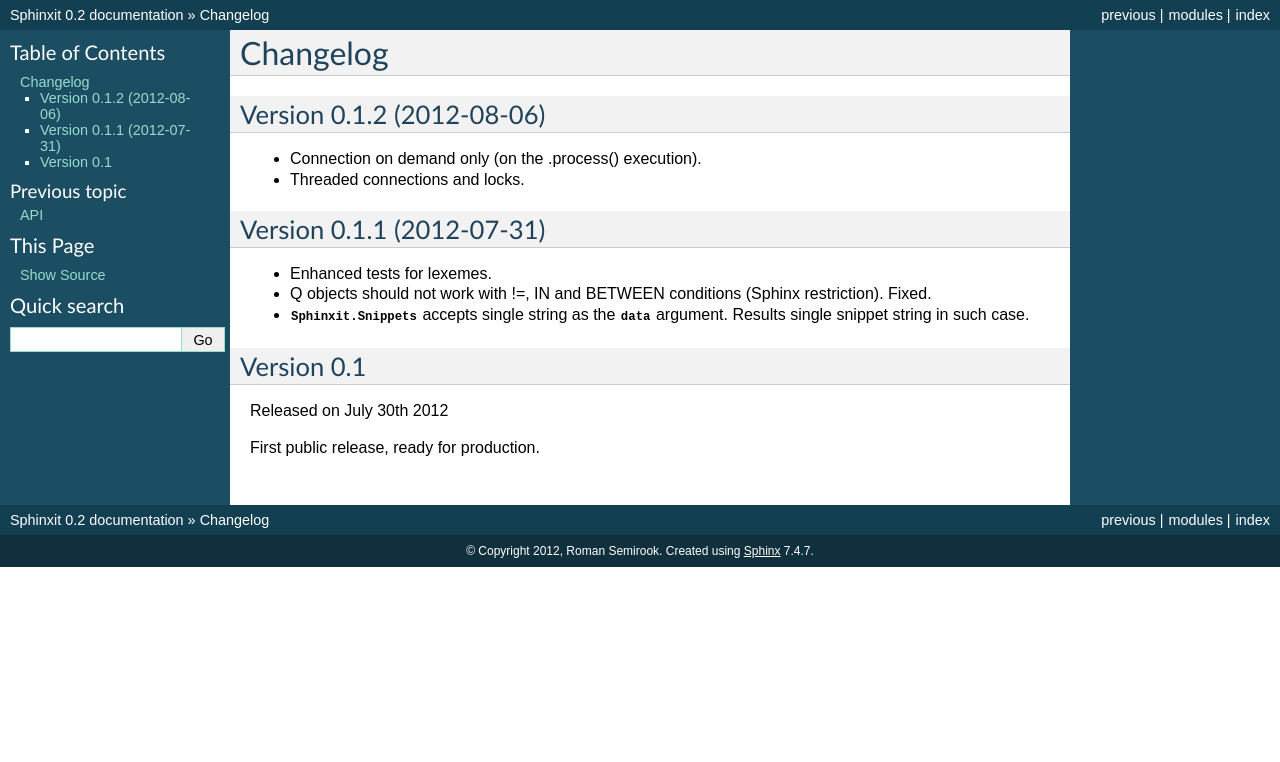
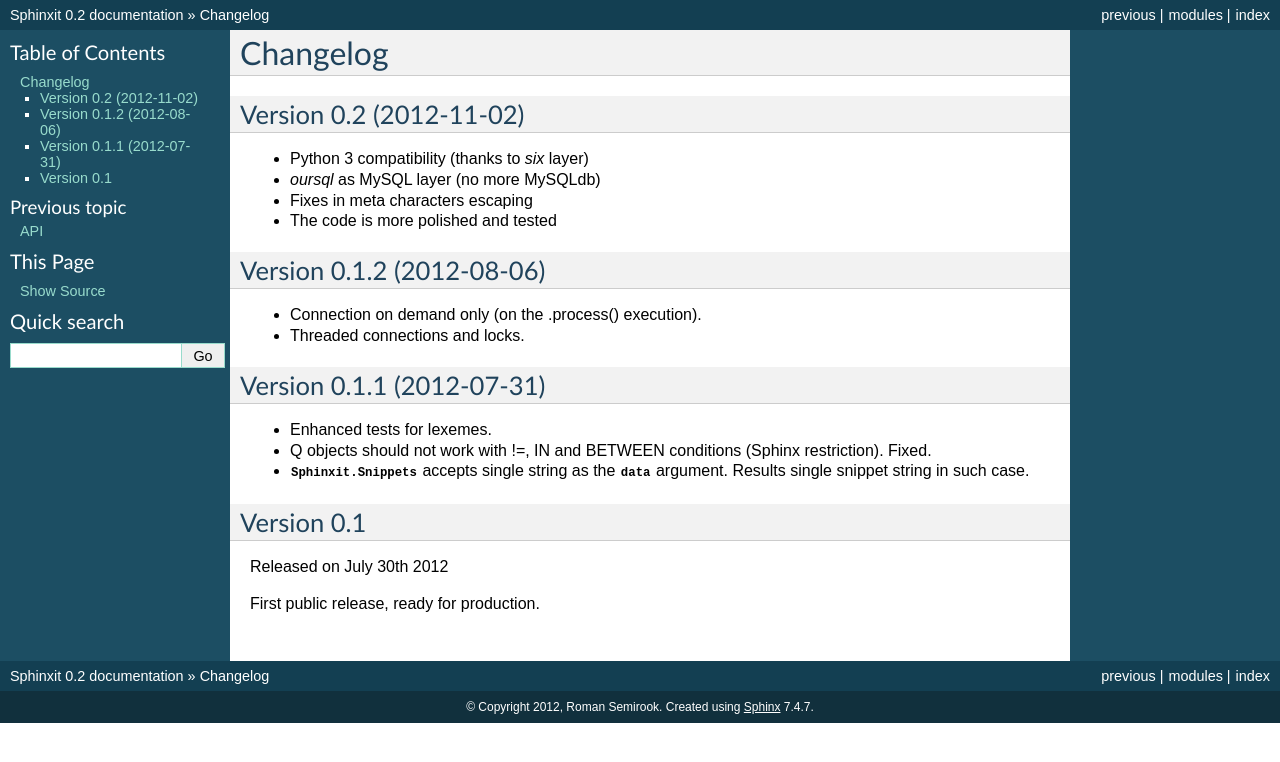
Before and after one commit to semirook/sphinxit, a Sphinx documentation site: the page built from docs/changelog.rst, in a window 1280 px wide. Shown: the top 762 px of the page. Built offline with Sphinx 7.4.7, drawn with Linux system fonts in a browser that asks for light colours.

Commit message:
Oh, changelog! 0.2 release!

```diff
--- a/docs/changelog.rst
+++ b/docs/changelog.rst
@@ -3,6 +3,13 @@
 Changelog
 =========
 
+Version 0.2 (2012-11-02)
+--------------------------
+
+* Python 3 compatibility (thanks to `six` layer)
+* `oursql` as MySQL layer (no more MySQLdb)
+* Fixes in meta characters escaping
+* The code is more polished and tested
 
 Version 0.1.2 (2012-08-06)
 --------------------------
```
